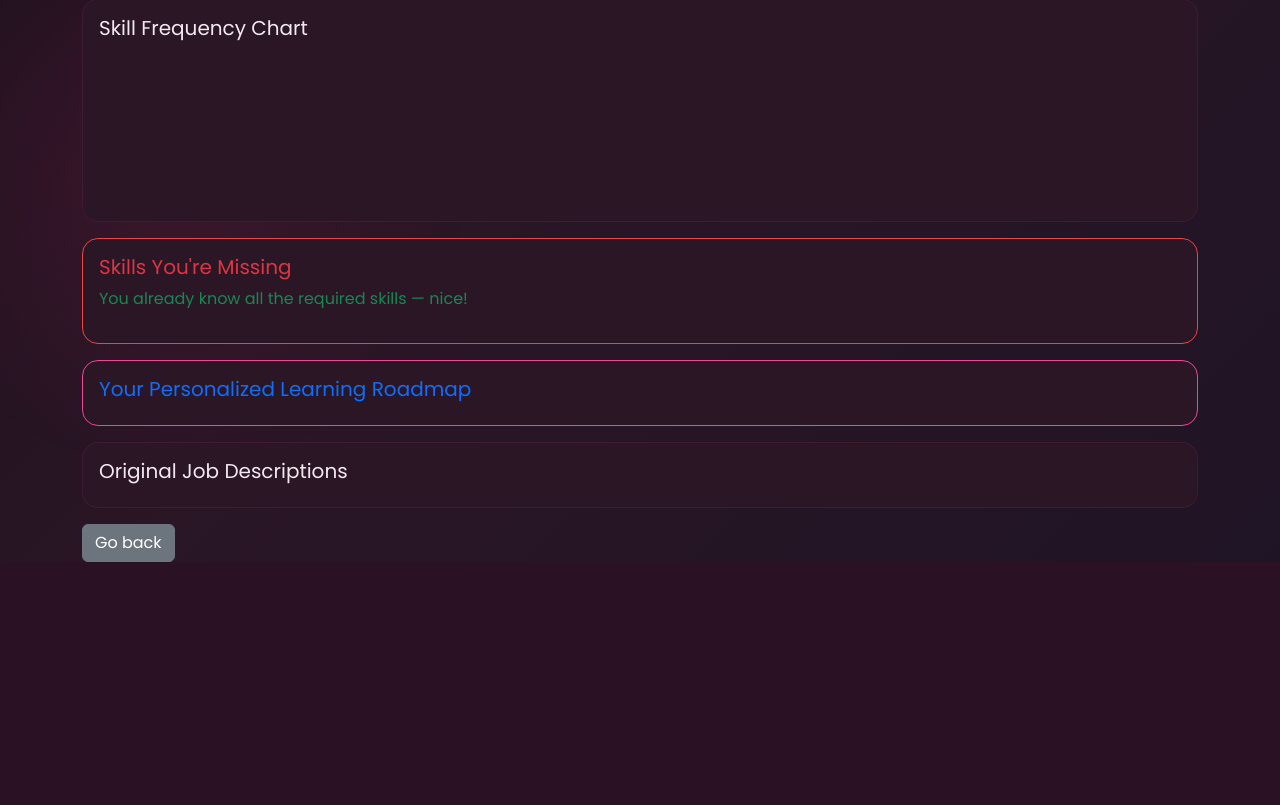
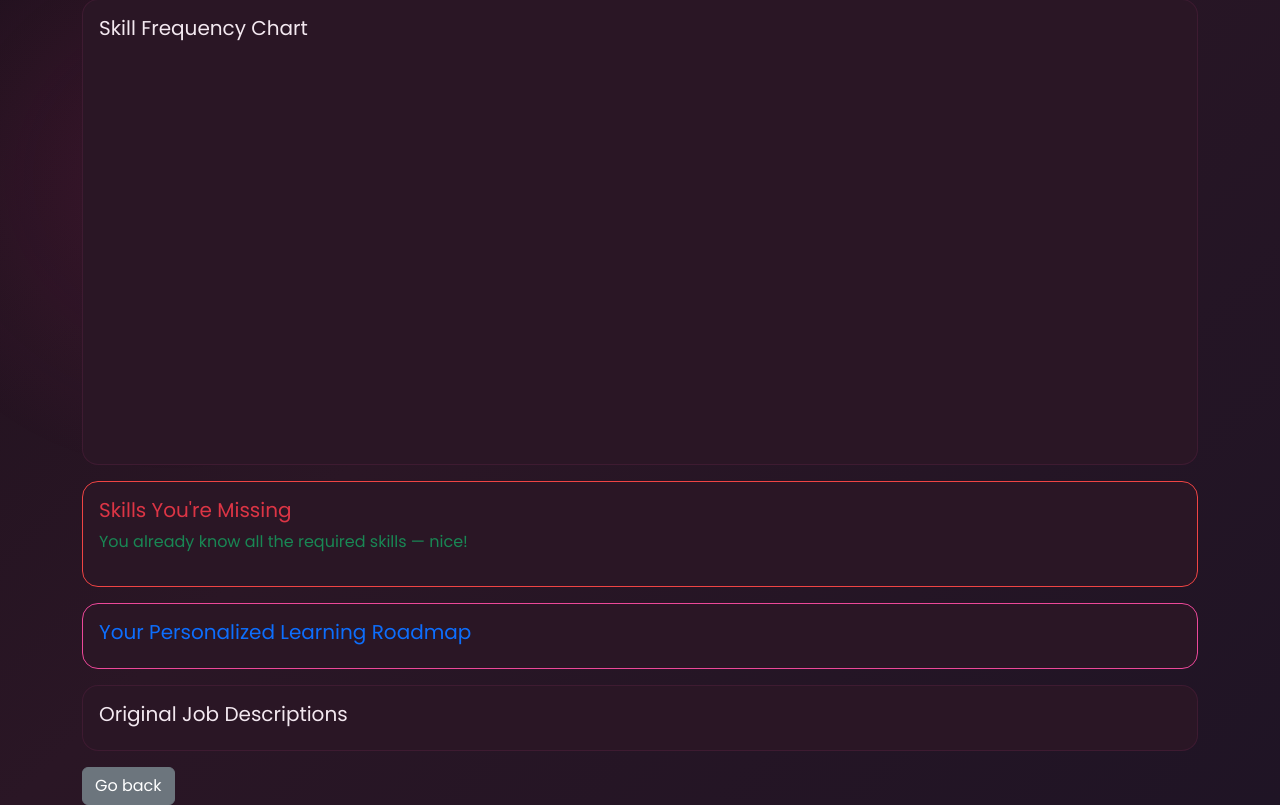
Before and after one commit to trivedivaishnavi/jd-to-roadmap-ai, a Flask app: template templates/result.html in a window 1280 px wide. Shown: the part 444-1249 px from the top of the page. Before the commit the page ends 1006 px from the top, so only its background shows below. Run offline with Flask 3, Linux system fonts and the light colour scheme; the template is opened without the code that fills it, so the values that code supplies are empty; a map, chart or similar area stays blank.

Commit message:
fixed bar chart sizing with fixed height container

```diff
--- a/templates/result.html
+++ b/templates/result.html
@@ -29,7 +29,9 @@
 <div class="card mb-3">
     <div class="card-body">
         <h5 class="card-title">Skill Frequency Chart</h5>
+        <div style="position: relative; height: 400px;">
             <canvas id="skillChart"></canvas>
+        </div>
     </div>
 </div>
 
@@ -111,26 +113,33 @@
     data: {
         labels: [{% for skill in found_skills %}"{{ skill }}",{% endfor %}],
         datasets: [{
-                label: 'Appears in # of job postings',
+            label: 'Job postings mentioning this skill',
             data: [{% for skill in found_skills %}{{ skill_frequency[skill] }},{% endfor %}],
-                backgroundColor: 'rgba(99, 102, 241, 0.7)',
-                borderRadius: 6
+            backgroundColor: 'rgba(236, 72, 153, 0.75)',
+            hoverBackgroundColor: 'rgba(244, 114, 182, 0.9)',
+            borderRadius: 8,
+            maxBarThickness: 28
         }]
     },
     options: {
+        indexAxis: 'y',
+        responsive: true,
+        maintainAspectRatio: false,
         scales: {
+            x: {
+                beginAtZero: true,
+                ticks: { color: '#e5c2d8', stepSize: 1, font: { family: 'Poppins' } },
+                grid: { color: 'rgba(236, 72, 153, 0.08)' }
+            },
             y: {
-                    beginAtZero: true,
-                    ticks: { color: '#cbd5e1', stepSize: 1 },
-                    grid: { color: 'rgba(255,255,255,0.05)' }
-                },
-                x: {
-                    ticks: { color: '#cbd5e1' },
+                ticks: { color: '#e5c2d8', font: { family: 'Poppins', size: 12 } },
                 grid: { display: false }
             }
         },
         plugins: {
-                legend: { labels: { color: '#e2e8f0' } }
+            legend: {
+                labels: { color: '#fdf2f8', font: { family: 'Poppins' } }
+            }
         }
     }
 });
```
Lines whose indentation alone changed are shown as unchanged.
